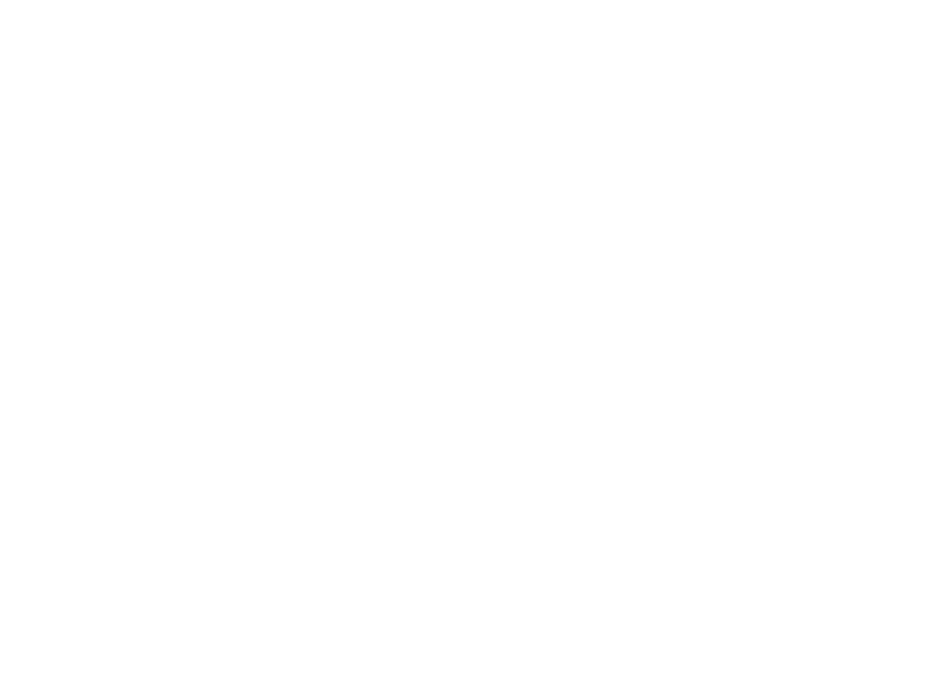
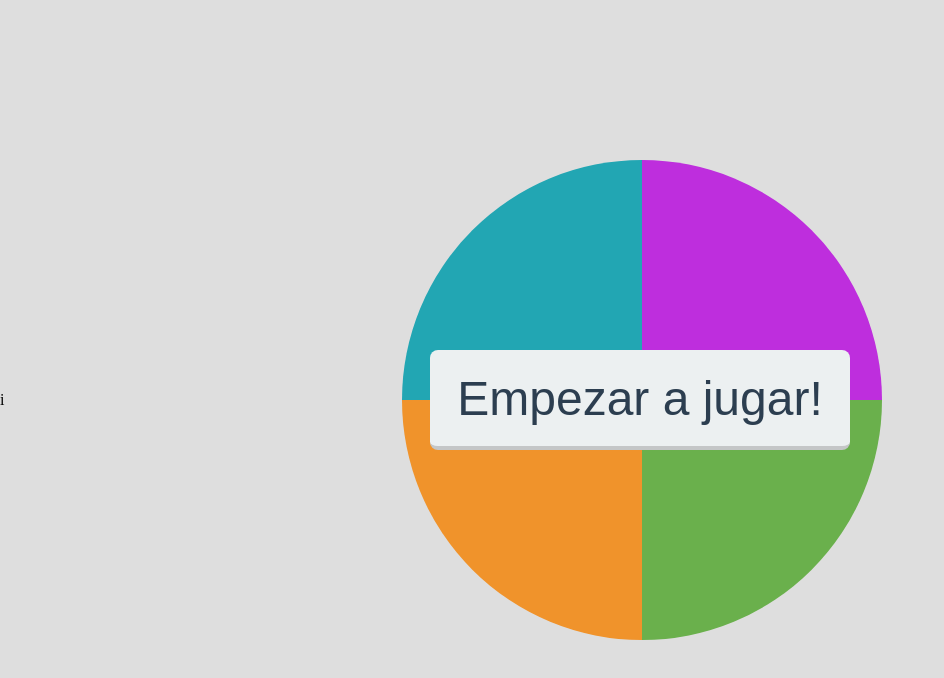
Before and after one commit to williamr1015/Simon-Dice-Semana-5, a plain HTML site: page index.html in a window 1280 px wide. Shown: the whole page, without its empty margins (0-944 px from the left). Drawn offline with Linux system fonts and the light colour scheme.

Commit message:
inicio simon dice

```diff
--- a/assets/css/styles.css
+++ b/assets/css/styles.css
@@ -0,0 +1,105 @@
+
+      body {
+        margin: 0;
+        background: #dedede;
+        display: flex;
+        align-items: center;
+        height: 100vh;
+      }
+
+      .gameboard {
+        height: 100vh;
+        width: 100vh;
+        border-radius: 50%;
+        overflow: hidden;
+        margin: 0 auto;
+        max-height: 60vh;
+        max-width: 60vh;
+      }
+
+      .color {
+        width: 50%;
+        height: 50%;
+        display: inline-block;
+      }
+
+      .left {
+        float: left;
+      }
+
+      .right {
+        float: left;
+      }
+
+      .celeste {
+        background: #22a6b3;
+      }
+
+      .celeste.light {
+        background: #7ed6df;
+      }
+
+      .violeta {
+        background: #be2edd;
+      }
+
+      .violeta.light {
+        background: #e056fd;
+      }
+
+      .naranja {
+        background: #f0932b;
+      }
+
+      .naranja.light {
+        background: #ffbe76;
+      }
+
+      .verde {
+        background: #6ab04c;
+      }
+
+      .verde.light {
+        background: #badc58;
+      }
+
+      .btn-start {
+        width: 400px;
+        height: 100px;
+        background: #ecf0f1;
+        color: #2c3e50;
+        font-size: 2.5rem;
+        position: absolute;
+        top: calc(50% - 50px);
+        left: calc(50% - 200px);
+      }
+
+      .hide {
+        display: none;
+      }
+      .btn-start {
+        cursor: pointer;
+        width: 420px;
+        height: 100px;
+        background: #ecf0f1;
+        color: #2c3e50;
+        border: none;
+        border-bottom: 4px solid #c4c6c7;
+        border-radius: 8px;
+        font-size: 3em;
+        position: absolute;
+        top: calc(50% - 50px);
+        left: calc(50% - 210px);
+        transition: .5s;
+        outline: none;
+      }
+
+      .btn-start:hover {
+        color: #ecf0f1;
+        background: #2c3e50;
+        border-bottom: 4px solid #1f3346;
+      }
+
+      .btn-start:active {
+        transform: scale(.95);
+      }
--- a/assets/js/scripts.js
+++ b/assets/js/scripts.js
@@ -0,0 +1,19 @@
+const celeste = document.getElementById('celeste')
+const violeta = document.getElementById('violeta')
+const naranja = document.getElementById('naranja')
+const verde = document.getElementById('verde')
+const btnEmpezar = document.getElementById('btnEmpezar')
+
+class Juego {
+  constructor() {
+    this.inicializar()
+  }
+
+  inicializar() {
+    btnEmpezar.classList.add('hide')
+  }
+}
+
+function empezarJuego() {
+  var juego = new Juego()
+}
--- a/index.html
+++ b/index.html
@@ -1,18 +1,19 @@
 <!DOCTYPE html>
-<html lang="en">
-<head>
-    <meta charset="UTF-8">
-    <meta http-equiv="X-UA-Compatible" content="IE=edge">
-    <meta name="viewport" content="width=device-width, initial-scale=1.0">
-    <link rel="stylesheet" href="./assets/css/styles.css">
+<html>
+  <head>
+    <meta charset="utf-8">
+    <link rel="stylesheet" href="./assets/css/styles.css">i
     <title>Simon Dice WR</title>
-</head>
-<body>
-    <header>
+  </head>
 
-    </header>
-    <main></main>
-    <footer></footer>
-    <script src="./assets/js/scripts.js"></script>
-</body>
+  <body>
+    <div class="gameboard">
+      <div id="celeste" class="color celeste left" data-color="celeste"></div>
+      <div id="violeta" class="color violeta right" data-color="violeta"></div>
+      <div id="naranja" class="color naranja left" data-color="naranja"></div>
+      <div id="verde" class="color verde right" data-color="verde"></div>
+      <button id="btnEmpezar" class="btn-start" onclick="empezarJuego()">Empezar a jugar!</button>
+    </div>
+  <script src="./assets/js/scripts.js"></script>
+  </body>
 </html>
```
